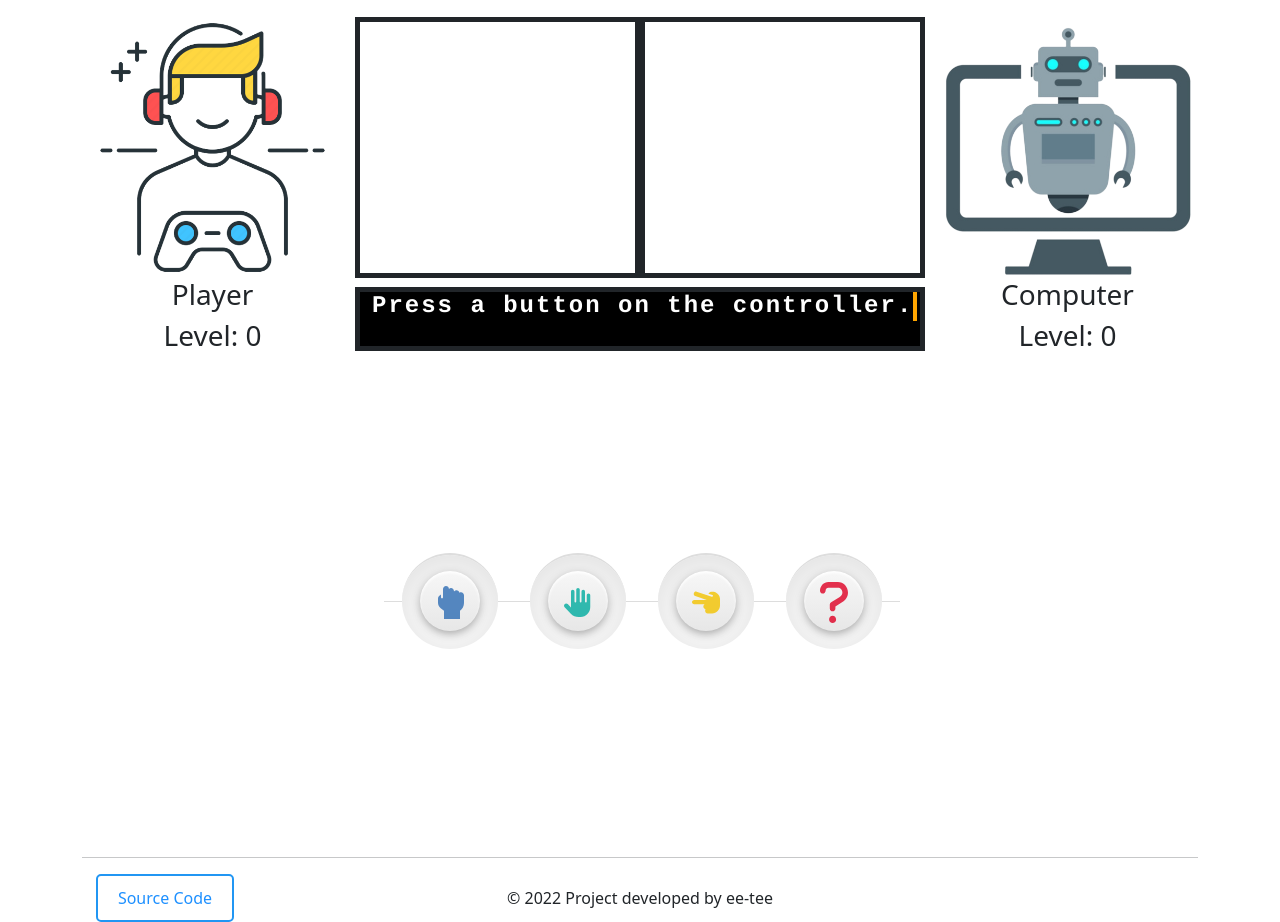
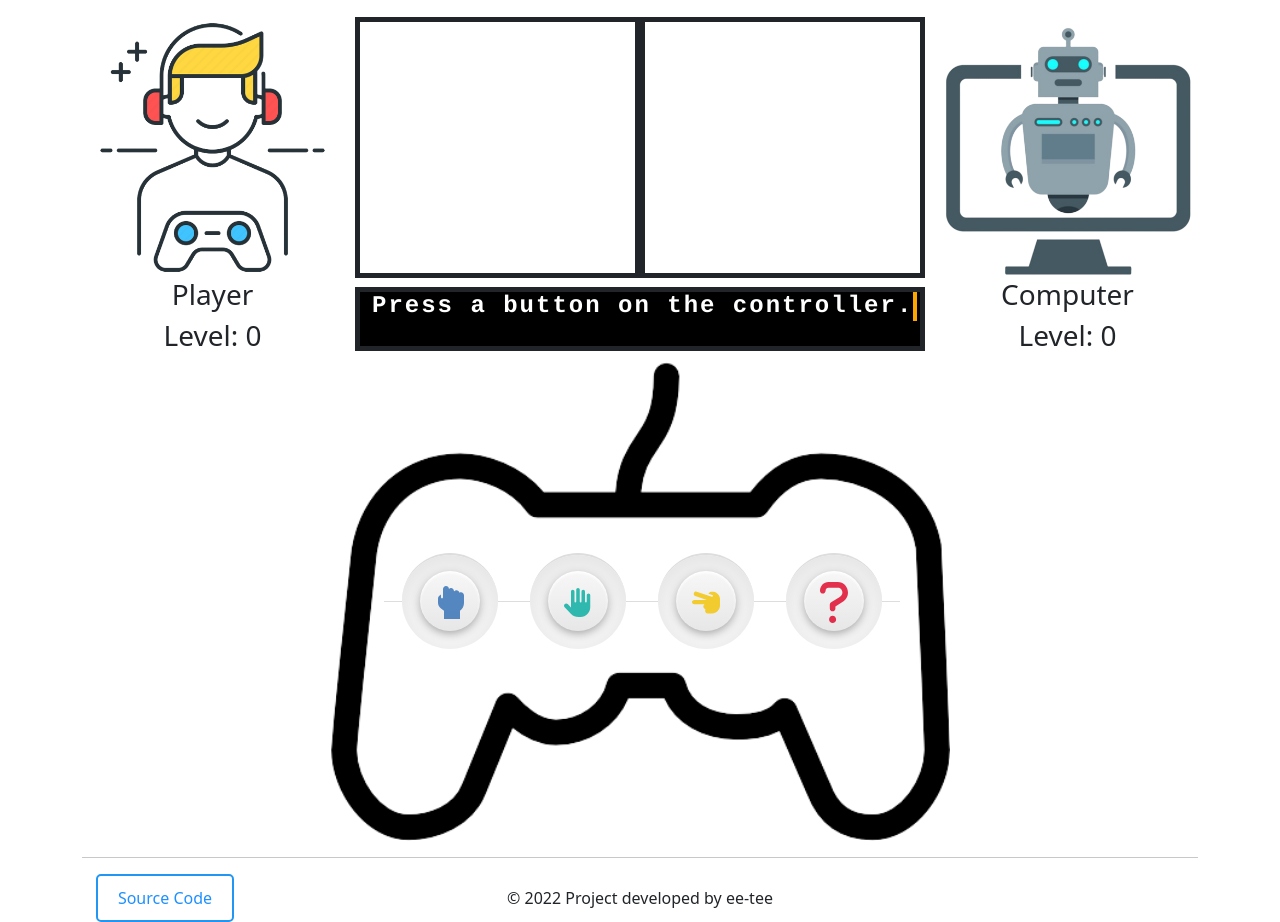
Before and after one commit to ee-tee/rock-paper-scissors-game, a plain HTML site: page index.html in a window 1280 px wide. Shown: the part 115-1037 px from the top of the page. Drawn offline with nearby package versions, Linux system fonts and the light colour scheme; the site is published under a folder, as on GitHub Pages, so addresses that start at the root find nothing.

Commit message:
Update image path

```diff
--- a/css/style.css
+++ b/css/style.css
@@ -78,7 +78,7 @@ body {
 /* ----- Game Controller ----- */
 
 #gameController {
-    background-image: url("/images/controller.png");
+    /* background-image: url(/images/controller.png); */
     background-size: contain;
     background-repeat: no-repeat;
     background-position: center;
--- a/index.html
+++ b/index.html
@@ -101,7 +101,7 @@
 
   <!-- Game Controller -->
   <section>
-    <div id="gameController" class="container block d-flex justify-content-center">
+    <div id="gameController" class="container block d-flex justify-content-center" style="background-image:url(images/controller.png)">
       <div class="row text-center">
         <div class="col-12 col-sm-12 m-auto">
           <nav>
```
